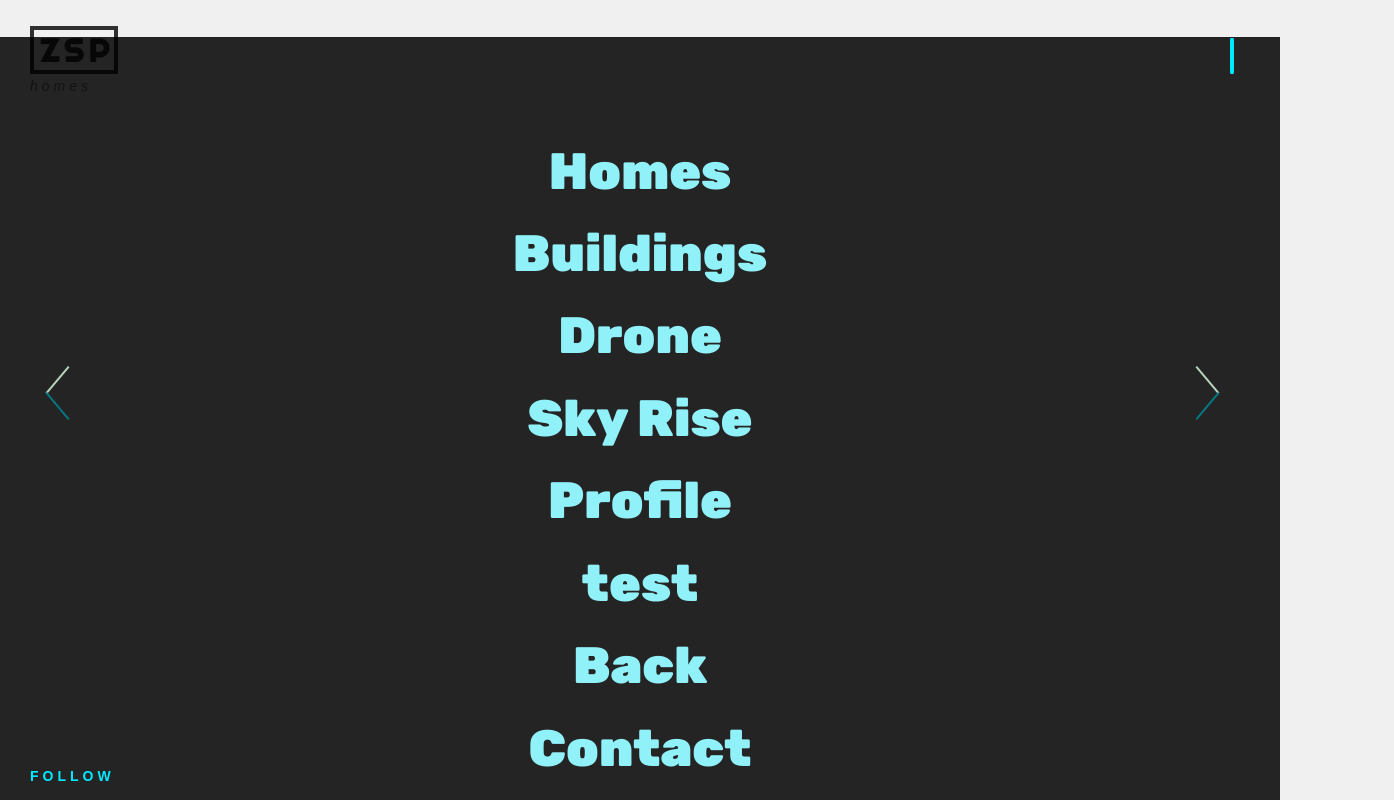
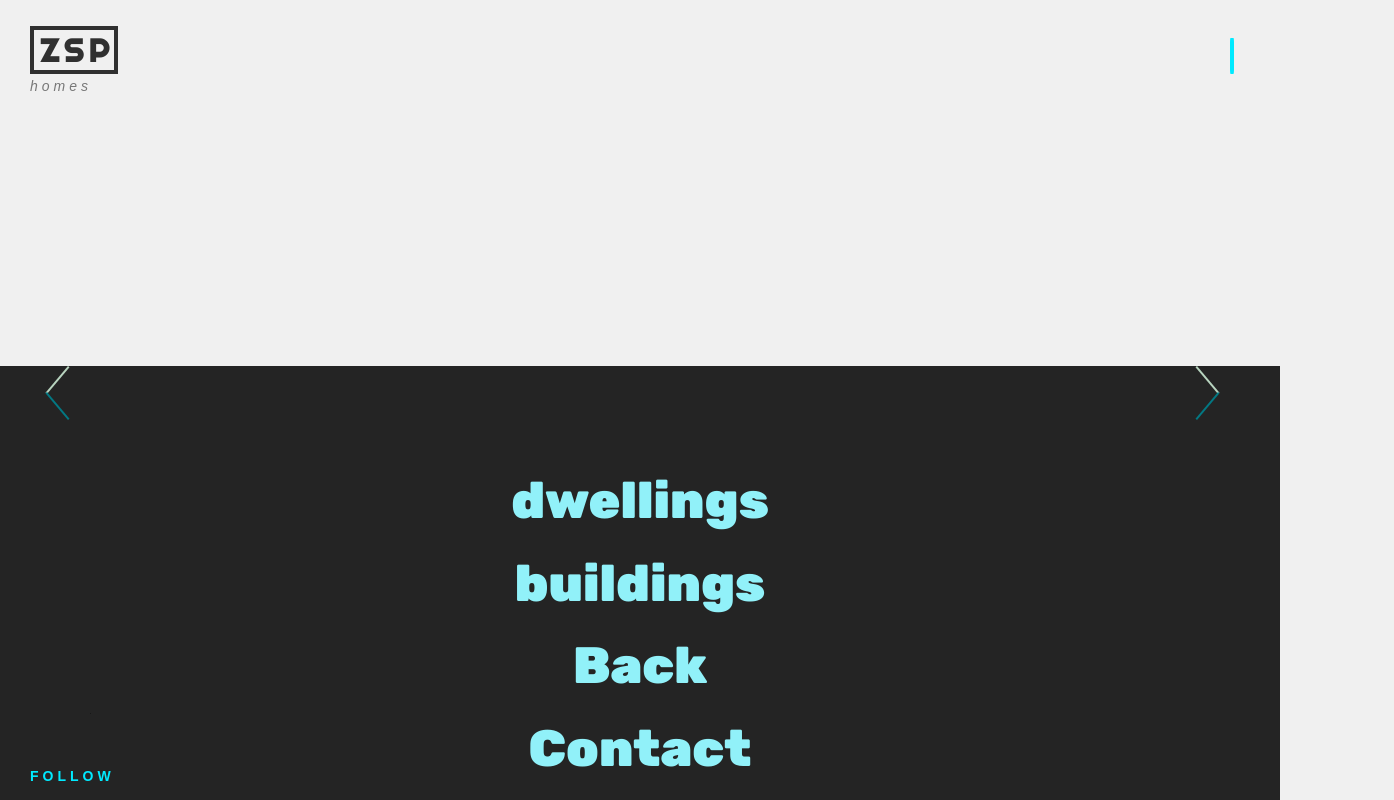
Before and after one commit to zacseewald/ZSP_site_2020, a React app: page /homes in a window 1280 px wide. Both pictures are taken after a click on the element 1232 px from the left and 47 px from the top of the page. Shown: the whole page, 1394 px wide, since content can reach past the window. Built offline with nearby package versions, Linux system fonts and the light colour scheme; grey boxes are pictures that could not be loaded.

Commit message:
turned off stuff thats not rady for viewing

```diff
--- a/src/App.js
+++ b/src/App.js
@@ -3,7 +3,7 @@ import { BrowserRouter as Router, Route, Switch } from "react-router-dom";
 import Landing from './components/landing';
 import Carousel from './components/carousel';
 import Nav from './components/nav.js';
-import Profile from './components/profile';
+// import Profile from './components/profile';
 // import Follow from './components/follow';
 import Test from './components/test';
 
@@ -20,8 +20,8 @@ class App extends Component {
                   <Route exact path="/" component={Landing} />
                   <Route exact path="/homes" component={Carousel} />
                   <Route exact path="/buildings" component={Carousel} />
-                  <Route exact path="/profile" component={Profile} />
-                  <Route exact path="/test" component={Test} />
+                  {/* <Route exact path="/profile" component={Profile} /> */}
+                  {/* <Route exact path="/test" component={Test} /> */}
                 </Switch>
 
             </Router>
--- a/src/components/nav.js
+++ b/src/components/nav.js
@@ -159,12 +159,12 @@ export class Nav extends Component {
           }}>
 
           <div className="link-body">
-            <h1 className="link-nav-BTN"><a href="homes">Homes</a></h1>
-            <h1 className="link-nav-BTN"><a href="buildings">Buildings</a></h1>
-            <h1 className="link-nav-BTN"><a href="#">Drone</a></h1>
-            <h1 className="link-nav-BTN"><a href="#">Sky Rise</a></h1>
-            <h1 className="link-nav-BTN"><a href="profile">Profile</a></h1>
-            <h1 className="link-nav-BTN"><a href="test">test</a></h1>
+            <h1 className="link-nav-BTN"><a href="homes">dwellings</a></h1>
+            <h1 className="link-nav-BTN"><a href="buildings">buildings</a></h1>
+            {/* <h1 className="link-nav-BTN"><a href="#">Drone</a></h1> */}
+            {/* <h1 className="link-nav-BTN"><a href="#">Sky Rise</a></h1> */}
+            {/* <h1 className="link-nav-BTN"><a href="profile">Profile</a></h1> */}
+            {/* <h1 className="link-nav-BTN"><a href="test">test</a></h1> */}
             <h1 className="link-nav-BTN"><a href="/">Back</a></h1>
             <h1 className="link-nav-BTN"><a href={"mailto: zac@zacseewaldphotography.com"}>Contact</a></h1>
           </div>
--- a/src/stylesheets/components/_carouselimg.scss
+++ b/src/stylesheets/components/_carouselimg.scss
@@ -29,6 +29,7 @@ div.carouselimg-parent-box {
         position: absolute;
         width:  100vw;
         height: 98vh;
+        left: 7vw;
         top: 1vh;
         margin: 0px;
         padding: 0px;
@@ -39,7 +40,7 @@ div.carouselimg-parent-box {
             height: 100px;
             margin: 0px;
             padding: 0px;
-            left: 250px;
+            left: inherit;
             width: 75vw;
             bottom: 0px;
             object-fit: cover;
@@ -103,7 +104,7 @@ div.carouselimg-parent-box {
         height: 98vh;
         margin: 0px;
         padding: 0px;
-        left: 250px;
+        left: inherit;
         width: 70vw;
         bottom: 0px;
         object-fit: contain;
```
